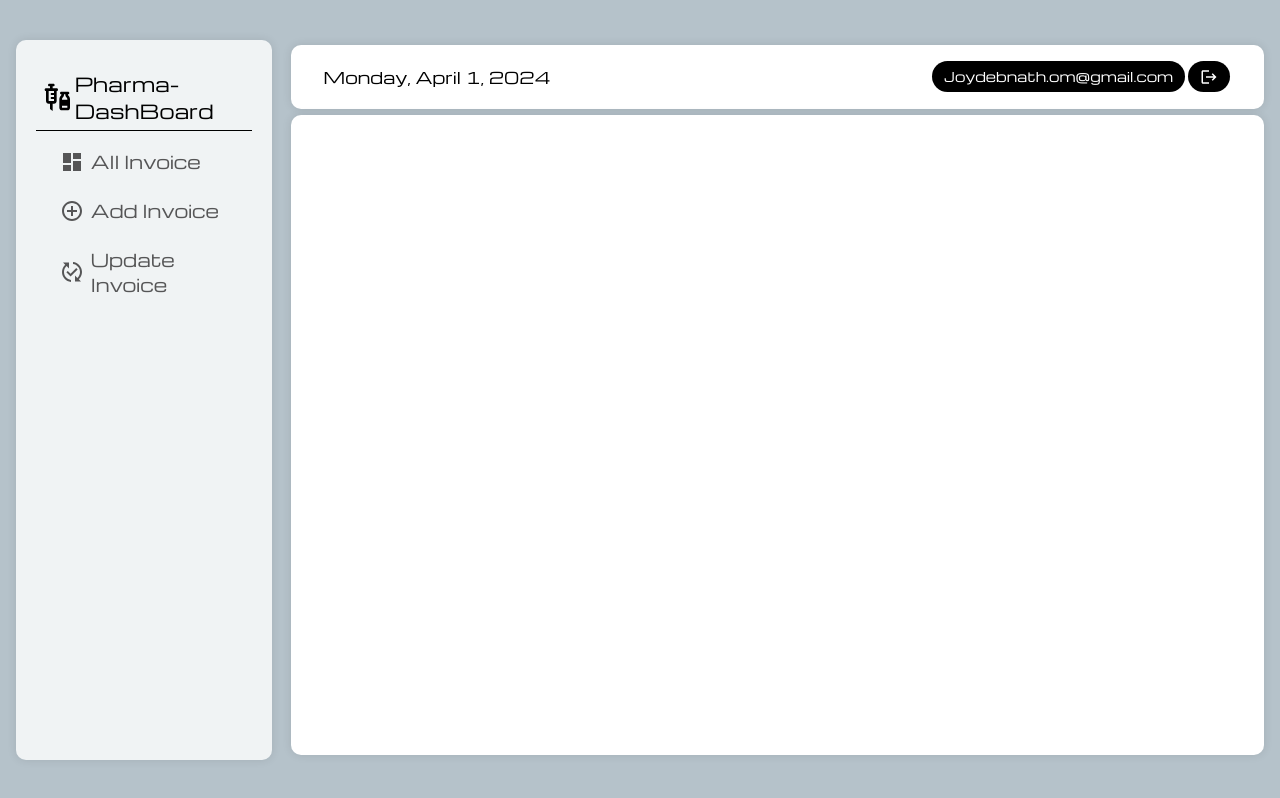
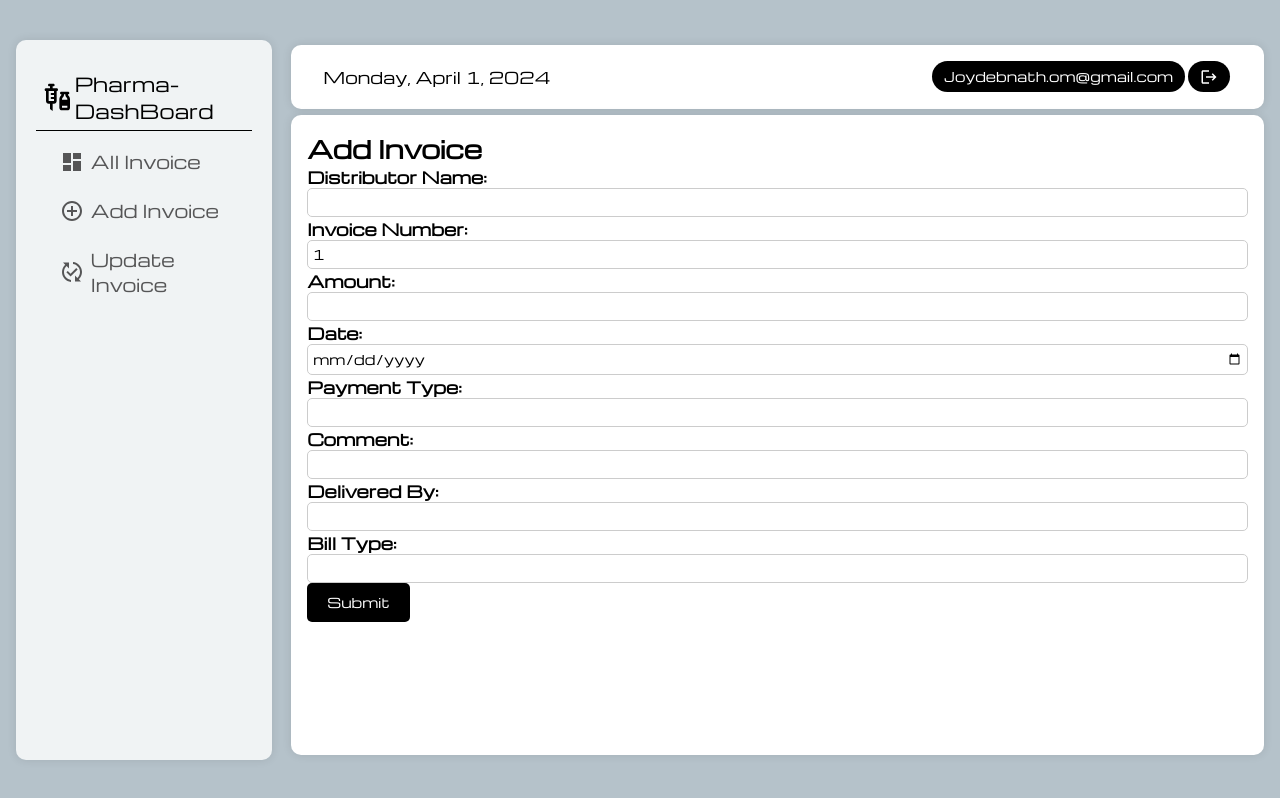
Before and after one commit to PharmaAgartala/Pharma-Dashboard, a React (Create React App) app: page /dashboard/invoiceupdate/1 in a window 1280 px wide. Built offline with nearby package versions, Linux system fonts and the light colour scheme; sample sign-in values are in the browser's storage.

Commit message:
single Update Invoice added

```diff
--- a/src/pages/Dashboard/Dashboard.jsx
+++ b/src/pages/Dashboard/Dashboard.jsx
@@ -12,6 +12,7 @@ import { useGlobalContext } from '../../Context/AuthContext';
 import { toast } from 'react-toastify';
 import ViewInvoice from '../Invoice/ViewInvoice/ViewInvoice';
 import UpdateInvoice from '../Invoice/UpdateInvoice/UpdateInvoice';
+import SingleInvoiceUpdate from '../Invoice/SingleInvoiceUpdate/SingleInvoiceUpdate';
 const Dashboard = () => {
   const Navigate = useNavigate();
   const { auth } = useGlobalContext();
@@ -61,6 +62,7 @@ const Dashboard = () => {
               <Route path="addinvoice" element={<Addinvoice />} />
               <Route path="viewinvoice/:id" element={<ViewInvoice />} />
               <Route path='updateinvoice' element={<UpdateInvoice />} />
+              <Route path='invoiceupdate/:id' element={<SingleInvoiceUpdate />} />
             </Routes>
           </div>
         </div>
--- a/src/pages/Invoice/Allinvoice/Allinvoive.jsx
+++ b/src/pages/Invoice/Allinvoice/Allinvoive.jsx
@@ -128,7 +128,8 @@ const Allinvoice = () => {
             <ClearIcon className={styles.cross} onClick={handleCloseSidebar} />
           </div>
           <Link to={`../viewinvoice/${selectedRecord.invoice_number}`}>View Record</Link>
-          <Link to="#">Update Record</Link>
+          <Link to={`../invoiceupdate/${selectedRecord.invoice_number}`}>Update Record</Link>
+          {/* <Link to="#">Update Record</Link> */}
         </div>
       )}
     </div>
--- /dev/null
+++ b/src/pages/Invoice/SingleInvoiceUpdate/SingleInvoiceUpdate.jsx
@@ -0,0 +1,162 @@
+import React, { useEffect, useState } from 'react';
+import styles from "./style.module.css"
+import { toast } from 'react-toastify';
+import { useNavigate, useParams } from 'react-router-dom';
+const SingleInvoiceUpdate = () => {
+    const { id } = useParams();
+    const [formData, setFormData] = useState({
+        distributorName: '',
+        invoiceNumber: '',
+        amount: '',
+        date: '',
+        paymentType: '',
+        comment: '',
+        deliveredBy: '',
+        billType: '',
+    });
+
+    const handleChange = (e) => {
+        const { name, value } = e.target;
+        setFormData((prevData) => ({
+            ...prevData,
+            [name]: value,
+        }));
+    };
+    useEffect(() => {
+
+        setFormData((prevData) => ({
+            ...prevData, invoiceNumber: id,
+
+        }))
+
+
+    }, [])
+
+    const handleSubmit = (e) => {
+        e.preventDefault();
+        const formatDate = (date) => {
+            const formattedDate = new Date(date).toISOString();
+            return formattedDate;
+        };
+        const Uploaddata = {
+            distributor_name: formData.distributorName,
+            invoice_number: formData.invoiceNumber,
+            amount: formData.amount,
+            date: formatDate(formData.date),
+            payment_type: formData.paymentType,
+            comment: formData.comment,
+            delivered_by: formData.deliveredBy,
+            bill_type: formData.billType
+        };
+        fetch(`${process.env.REACT_APP_BACKEND_Link}/invoice/update/${formData.invoiceNumber}`, {
+            method: "PUT",
+            headers: {
+                'Content-Type': 'application/json',
+            },
+            body: JSON.stringify(Uploaddata)
+        }).then(response => response.json())
+            .then(data => {
+                console.log('API response:', data);
+                toast("data added")
+                // Reset form data after successful submission
+                setFormData({
+                    distributorName: '',
+                    invoiceNumber: '',
+                    amount: '',
+                    date: '',
+                    paymentType: '',
+                    comment: '',
+                    deliveredBy: '',
+                    billType: '',
+                });
+                alert('Invoice added successfully!');
+            })
+            .catch(error => {
+                console.error('Error adding invoice:', error);
+                alert('Error adding invoice. Please try again.');
+            });
+    };
+
+    return (
+        <div className={styles.main} >
+            <h2>Add Invoice</h2>
+            <form className={styles.Addform} onSubmit={handleSubmit}>
+                <label>
+                    Distributor Name:
+                    <input
+                        type="text"
+                        name="distributorName"
+                        value={formData.distributorName}
+                        onChange={handleChange}
+                    />
+                </label>
+                <label>
+                    Invoice Number:
+                    <input
+                        type="text"
+                        name="invoiceNumber"
+                        value={formData.invoiceNumber}
+                        onChange={handleChange}
+                    />
+                </label>
+                <label>
+                    Amount:
+                    <input
+                        type="number"
+                        name="amount"
+                        value={formData.amount}
+                        onChange={handleChange}
+                    />
+                </label>
+                <label>
+                    Date:
+                    <input
+                        type="date"
+                        name="date"
+                        value={formData.date}
+                        onChange={handleChange}
+                    />
+                </label>
+                <label>
+                    Payment Type:
+                    <input
+                        type="text"
+                        name="paymentType"
+                        value={formData.paymentType}
+                        onChange={handleChange}
+                    />
+                </label>
+                <label>
+                    Comment:
+                    <input
+                        type="text"
+                        name="comment"
+                        value={formData.comment}
+                        onChange={handleChange}
+                    />
+                </label>
+                <label>
+                    Delivered By:
+                    <input
+                        type="text"
+                        name="deliveredBy"
+                        value={formData.deliveredBy}
+                        onChange={handleChange}
+                    />
+                </label>
+                <label>
+                    Bill Type:
+                    <input
+                        type="text"
+                        name="billType"
+                        value={formData.billType}
+                        onChange={handleChange}
+                    />
+                </label>
+                <button type="submit">Submit</button>
+            </form>
+        </div>
+    );
+};
+
+export default SingleInvoiceUpdate;
```
Also changed, not shown: src/pages/Invoice/SingleInvoiceUpdate/style.module.css (added).
